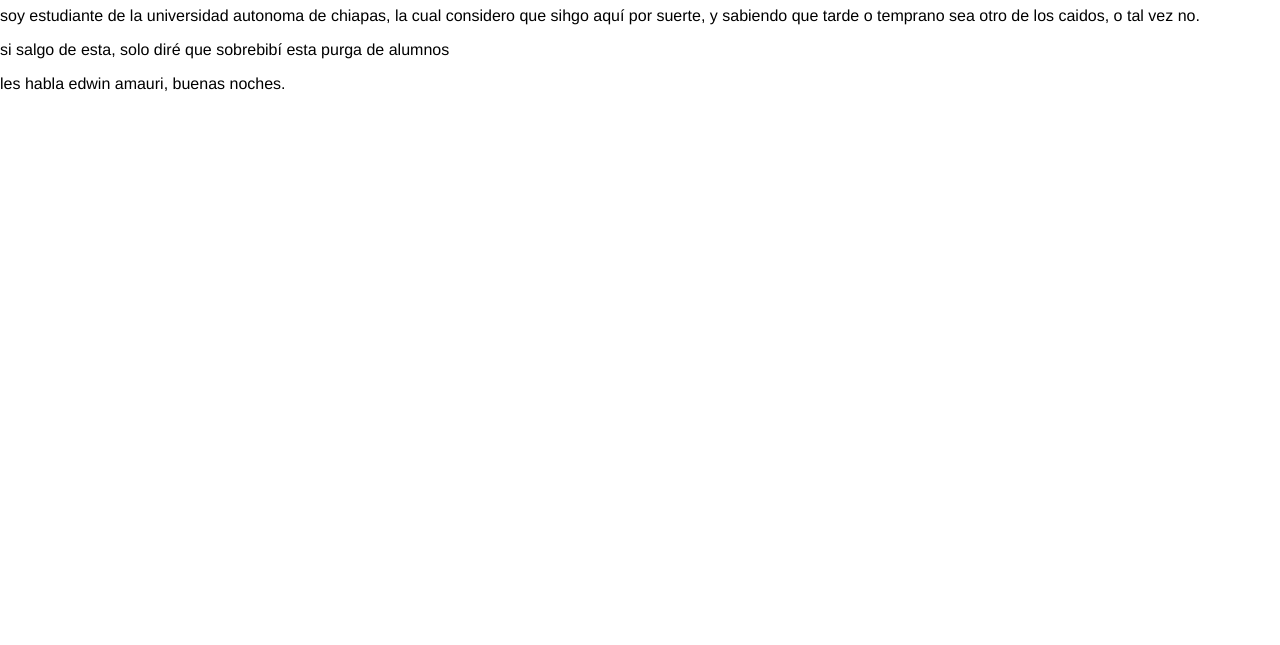
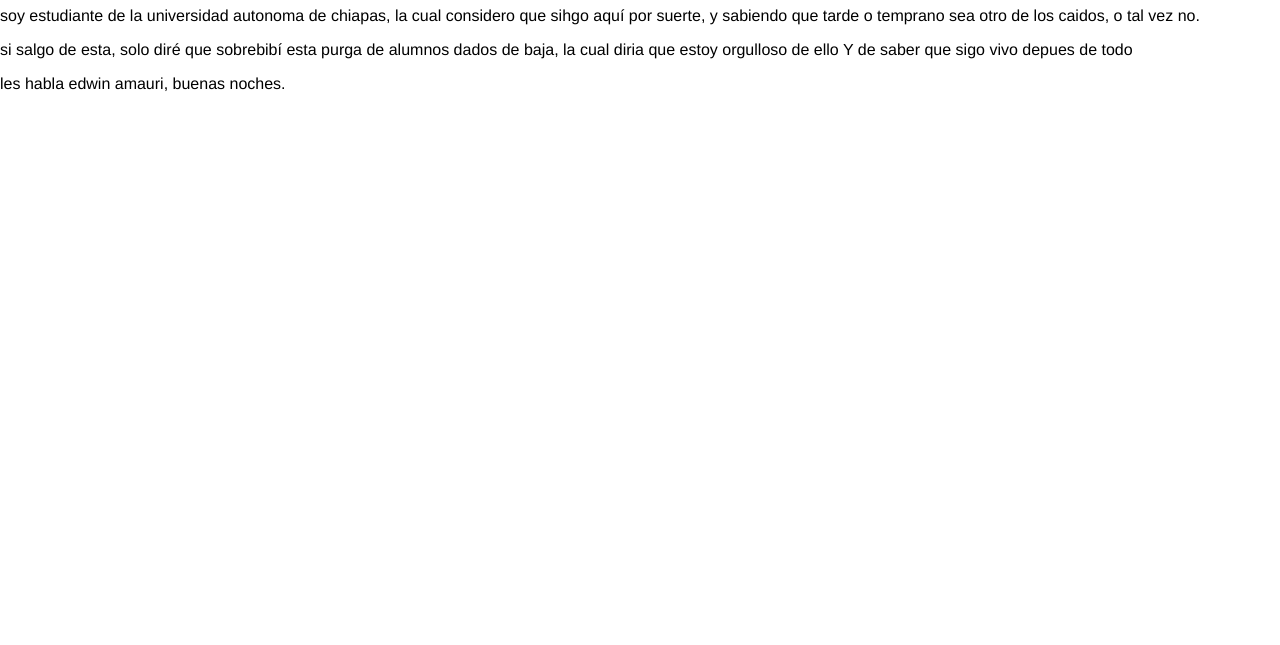
Before and after one commit to Angel-Julian-Mendez-Montalvo/DemoEquipoEsponja, a plain HTML site: page edwin.html in a window 1280 px wide. Shown: the part 155-800 px from the top of the page. Drawn offline with Linux system fonts and the light colour scheme.

Commit message:
edwin V2.1

```diff
--- a/edwin.html
+++ b/edwin.html
@@ -70,7 +70,8 @@
             </p>
 
             <p>
-                si salgo de esta, solo diré que sobrebibí esta purga de alumnos
+                si salgo de esta, solo diré que sobrebibí esta purga de alumnos dados de baja,
+                la cual diria que estoy orgulloso de ello Y de saber que sigo vivo depues de todo
             </p>
         </td>
         <td>
```
